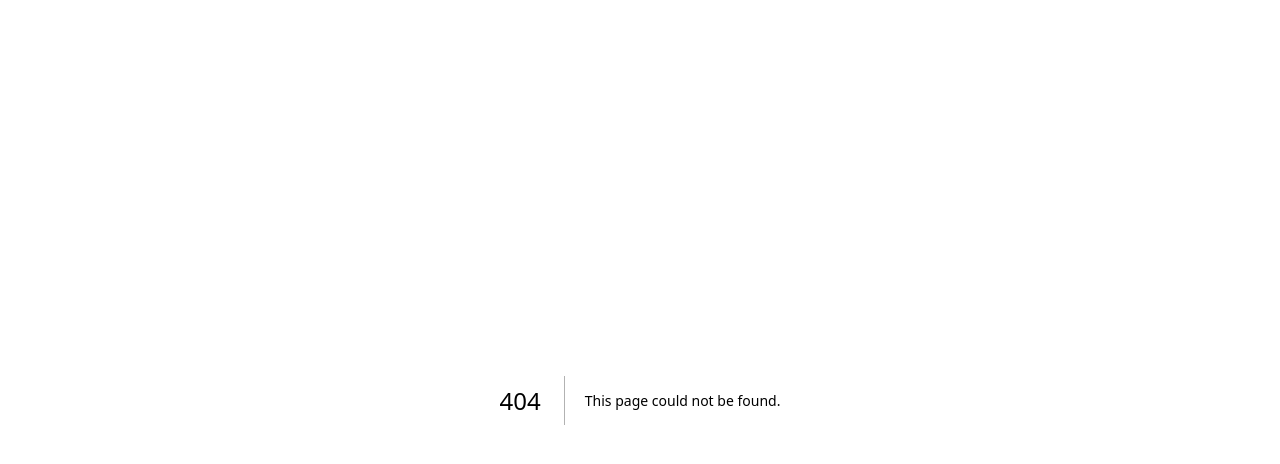
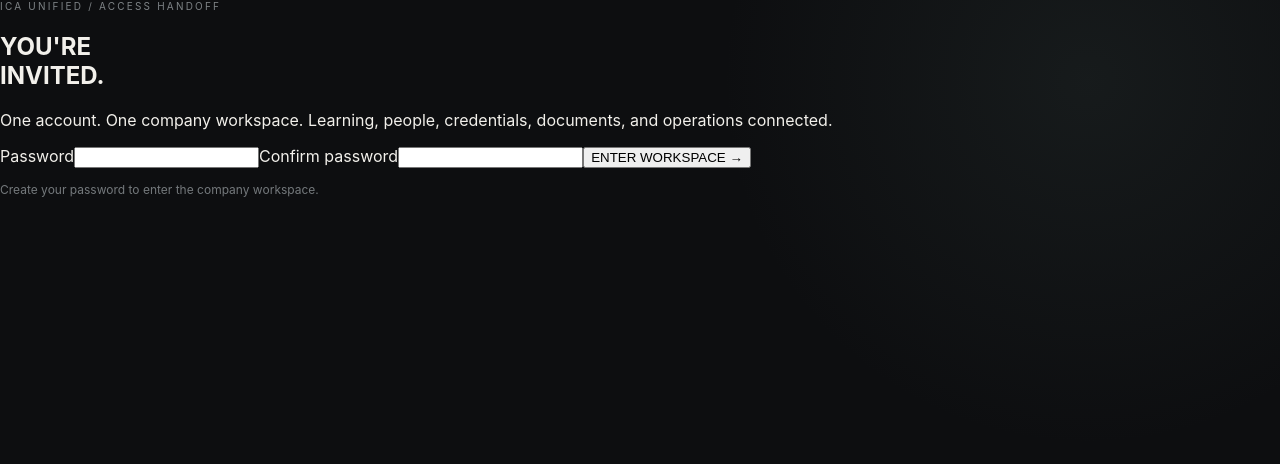
Before and after one commit to redavi19-asu/ICA-unified-, a Next.js app: page /invite/1 in a window 1280 px wide. Before the commit this address had no page. Shown: the top 464 px of the page. Built offline with nearby package versions, Linux system fonts and the light colour scheme.

Commit message:
Route invitation links to acceptance screen

```diff
--- /dev/null
+++ b/src/app/invite/[token]/page.tsx
@@ -0,0 +1,5 @@
+import InviteClient from './InviteClient';
+
+export default function InvitePage({ params }: { params: { token: string } }) {
+  return <InviteClient token={params.token} />;
+}
```
